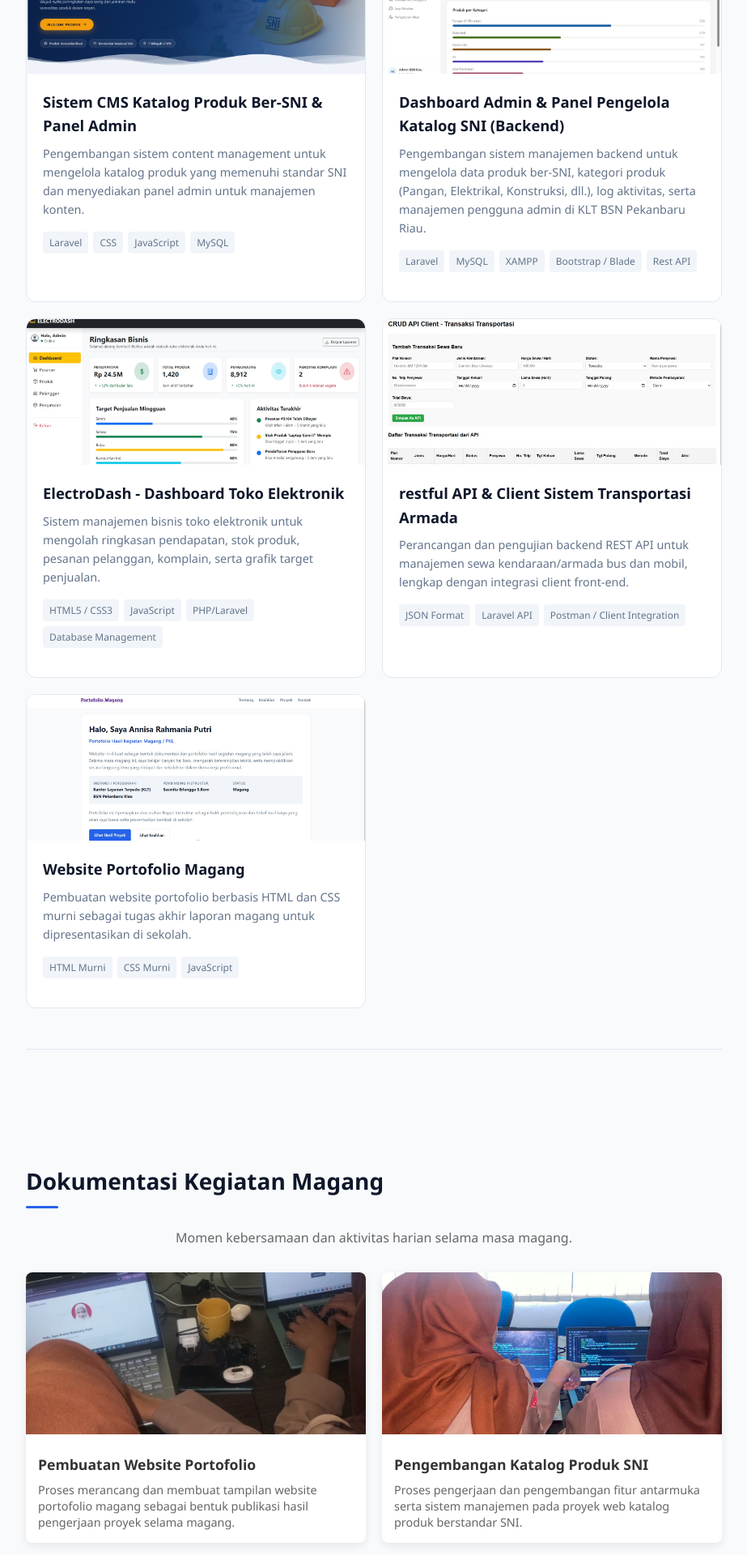
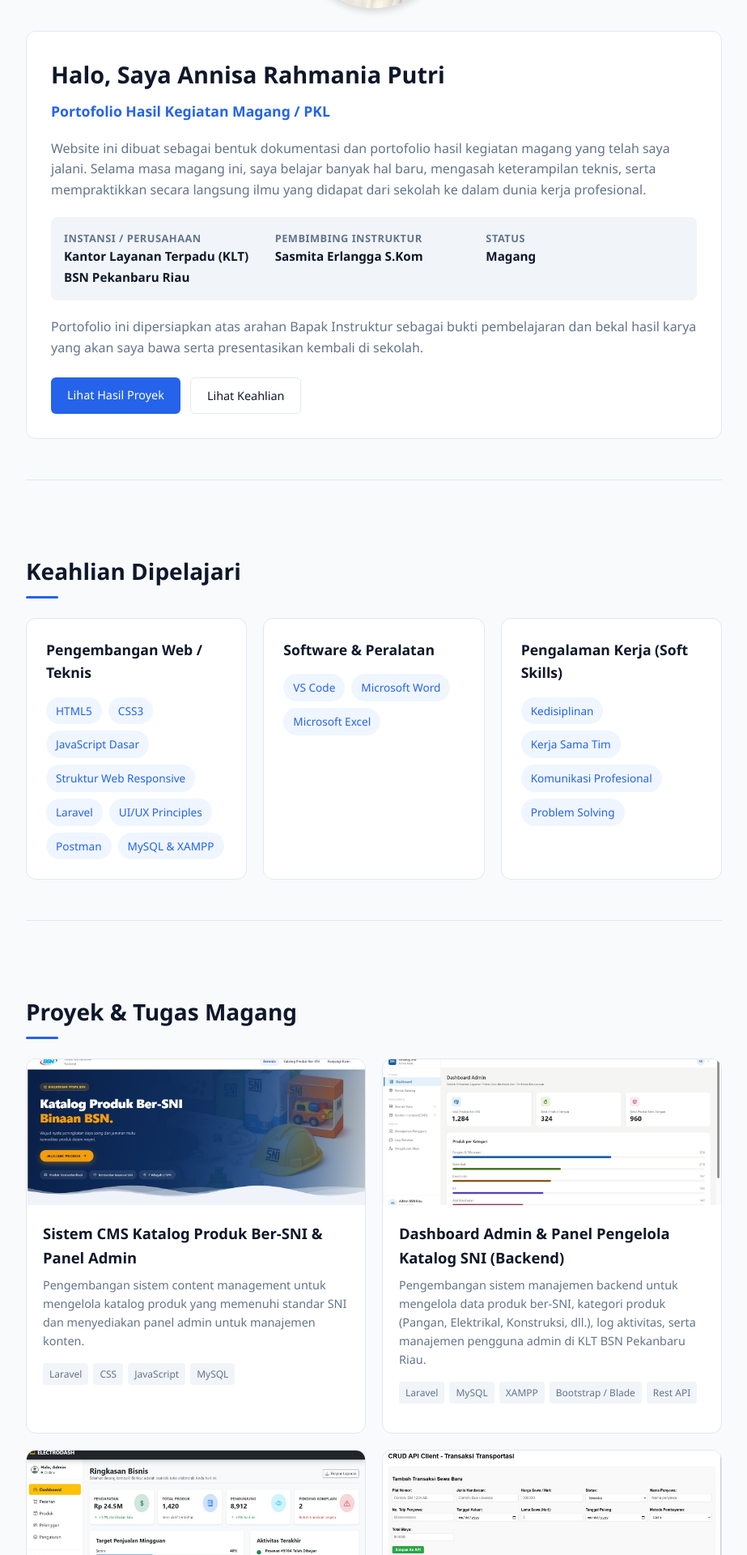
Before and after one commit to yunisaputri/Portofolio-Annisa, a Vue app: page /project in a window 1280 px wide. Shown: the part 260-2180 px from the top of the page at 81% size, without its empty margins (178-1101 px from the left). Built offline with nearby package versions, Linux system fonts and the light colour scheme.

Commit message:
upload pertama kali

```diff
--- a/public/assets/css/style.css
+++ b/public/assets/css/style.css
@@ -396,8 +396,9 @@
   border-radius: 50%;
   box-shadow: 0 4px 10px rgba(0, 0, 0, 0.15);
 }
+/* Container Utama Dokumentasi */
 .documentation-section {
-  margin-top: 50px;
+  padding: 40px 0;
 }
 
 .section-subtitle {
@@ -406,43 +407,58 @@
   margin-bottom: 30px;
 }
 
+/* Grid Tampilan Berdampingan (Responsive 2-3 Kolom) */
 .documentation-grid {
   display: grid;
-  grid-template-columns: repeat(auto-fit, minmax(280px, 1fr));
-  gap: 20px;
+  grid-template-columns: repeat(auto-fit, minmax(320px, 1fr));
+  gap: 25px;
 }
 
+/* Kartu Dokumentasi */
 .doc-card {
   background: #ffffff;
-  border-radius: 8px;
+  border-radius: 12px;
   overflow: hidden;
-  box-shadow: 0 4px 12px rgba(0, 0, 0, 0.08);
-  transition: transform 0.3s ease;
+  box-shadow: 0 4px 15px rgba(0, 0, 0, 0.05);
+  border: 1px solid #eef2f5;
+  display: flex;
+  flex-direction: column;
 }
 
-.doc-card:hover {
-  transform: translateY(-5px);
+/* Pembatas Ukuran Foto agar Tidak Membesar/Meluap */
+.doc-img {
+  width: 100%;
+  height: 220px; /* Atur tinggi foto agar seragam dengan kartu proyek */
+  overflow: hidden;
+  background-color: #f8f9fa;
 }
 
 .doc-img img {
   width: 100%;
-  height: 200px;
-  object-fit: cover;
+  height: 100%;
+  object-fit: cover; /* Menjaga foto tetap proporsional tanpa terdistorsi */
+  display: block;
 }
 
+/* Bagian Teks di Dalam Kartu */
 .doc-body {
-  padding: 15px;
+  padding: 20px;
+  display: flex;
+  flex-direction: column;
+  justify-content: space-between;
+  flex-grow: 1;
 }
 
 .doc-body h4 {
-  margin: 0 0 8px 0;
-  font-size: 1.1rem;
-  color: #333;
+  font-size: 1.15rem;
+  color: #2c3e50;
+  margin-bottom: 10px;
+  font-weight: 600;
 }
 
 .doc-body p {
+  font-size: 0.92rem;
+  color: #6c757d;
+  line-height: 1.5;
   margin: 0;
-  font-size: 0.9rem;
-  color: #666;
-  line-height: 1.4;
 }
--- a/src/view/projectView.vue
+++ b/src/view/projectView.vue
@@ -1,10 +1,92 @@
 <template>
   <div>
+    <!-- SECTION TENTANG -->
+    <section id="tentang">
+      <div class="profile-image-container">
+        <img src="/gambar/6.jpeg" alt="Foto Profil Annisa Rahmania Putri" class="profile-img">
+      </div>
+
+      <div class="tentang-content">
+        <h1>Halo, Saya Annisa Rahmania Putri</h1>
+        <h2>Portofolio Hasil Kegiatan Magang / PKL</h2>
+
+        <p>
+          Website ini dibuat sebagai bentuk dokumentasi dan portofolio hasil kegiatan magang yang telah saya jalani. Selama masa magang ini, saya belajar banyak hal baru, mengasah keterampilan teknis, serta mempraktikkan secara langsung ilmu yang didapat dari sekolah ke dalam dunia kerja profesional.
+        </p>
+
+        <div class="internship-info">
+          <div class="info-item">
+            <span>Instansi / Perusahaan</span>
+            <strong>Kantor Layanan Terpadu (KLT) BSN Pekanbaru Riau</strong>
+          </div>
+          <div class="info-item">
+            <span>Pembimbing Instruktur</span>
+            <strong>Sasmita Erlangga S.Kom</strong>
+          </div>
+          <div class="info-item">
+            <span>Status</span>
+            <strong>Magang</strong>
+          </div>
+        </div>
+
+        <p>
+          Portofolio ini dipersiapkan atas arahan Bapak Instruktur sebagai bukti pembelajaran dan bekal hasil karya yang akan saya bawa serta presentasikan kembali di sekolah.
+        </p>
+
+        <div class="cta-buttons">
+          <router-link to="/project" class="btn btn-primary">Lihat Hasil Proyek</router-link>
+          <router-link to="/keahlian" class="btn btn-outline">Lihat Keahlian</router-link>
+        </div>
+      </div>
+    </section>
+
+    <!-- SECTION KEAHLIAN -->
+    <section id="keahlian">
+      <h2 class="section-title">Keahlian Dipelajari</h2>
+      <div class="skills-grid">
+
+        <div class="skill-card">
+          <h3>Pengembangan Web / Teknis</h3>
+          <div class="skill-tags">
+            <span class="tag">HTML5</span>
+            <span class="tag">CSS3</span>
+            <span class="tag">JavaScript Dasar</span>
+            <span class="tag">Struktur Web Responsive</span>
+            <span class="tag">Laravel</span>
+            <span class="tag">UI/UX Principles</span>
+            <span class="tag">Postman</span>
+            <span class="tag">MySQL & XAMPP</span>
+          </div>
+        </div>
+
+        <div class="skill-card">
+          <h3>Software & Peralatan</h3>
+          <div class="skill-tags">
+            <span class="tag">VS Code</span>
+            <span class="tag">Microsoft Word</span>
+            <span class="tag">Microsoft Excel</span>
+          </div>
+        </div>
+
+        <div class="skill-card">
+          <h3>Pengalaman Kerja (Soft Skills)</h3>
+          <div class="skill-tags">
+            <span class="tag">Kedisiplinan</span>
+            <span class="tag">Kerja Sama Tim</span>
+            <span class="tag">Komunikasi Profesional</span>
+            <span class="tag">Problem Solving</span>
+          </div>
+        </div>
+
+      </div>
+    </section>
+
+    <!-- SECTION PROYEK & TUGAS MAGANG -->
     <section id="proyek">
       <h2 class="section-title">Proyek & Tugas Magang</h2>
       <div class="projects-grid">
 
-        <!-- PROYEK 1: CMS KATALOG PRODUK BER-SNI & PANEL ADMIN -->
+        <!-- PROYEK 1 -->
         <div class="project-card">
           <div class="project-img">
             <img src="/gambar/Gambar2.jpeg" alt="Sistem CMS Katalog Produk Ber-SNI">
@@ -23,7 +105,7 @@
           </div>
         </div>
 
-        <!-- PROYEK 2: DASHBOARD ADMIN & PANEL PENGELOLA KATALOG SNI (BACKEND) -->
+        <!-- PROYEK 2 -->
         <div class="project-card">
           <div class="project-img">
             <img src="/gambar/3.jpeg" alt="Dashboard Admin Katalog SNI (Backend)">
@@ -43,7 +125,7 @@
           </div>
         </div>
 
-        <!-- PROYEK 3: ELECTRODASH ADMIN -->
+        <!-- PROYEK 3 -->
         <div class="project-card">
           <div class="project-img">
             <img src="/gambar/4.jpeg" alt="ElectroDash Admin Dashboard">
@@ -62,7 +144,7 @@
           </div>
         </div>
 
-        <!-- PROYEK 4: REST API ARMADA TRANSPORTASI -->
+        <!-- PROYEK 4 -->
         <div class="project-card">
           <div class="project-img">
             <img src="/gambar/7.jpeg" alt="API Transportasi Armada">
@@ -80,7 +162,7 @@
           </div>
         </div>
 
-        <!-- PROYEK 5: WEBSITE PORTOFOLIO MAGANG -->
+        <!-- PROYEK 5 -->
         <div class="project-card">
           <div class="project-img">
             <img src="/gambar/5.jpeg" alt="Website Portofolio Magang">
@@ -101,7 +183,7 @@
       </div>
     </section>
 
-    <!-- SECTION BARU: DOKUMENTASI KEGIATAN MAGANG -->
+    <!-- SECTION DOKUMENTASI KEGIATAN MAGANG -->
     <section id="dokumentasi" class="documentation-section">
       <h2 class="section-title">Dokumentasi Kegiatan Magang</h2>
       <p class="section-subtitle">Momen kebersamaan dan aktivitas harian selama masa magang.</p>
@@ -170,7 +252,7 @@
           </div>
           <div class="doc-body">
             <h4>Diskusi & Pembahasan Materi</h4>
-            <p>Sesi belajar kelompok dan diskusi interaktif antar sesama rekan magang.</p>
+            <p>Sesi belajar kelompok dan diskusi interaktif antar sesama rekan magang untuk membedah alur logika program dan mengatasi error.</p>
           </div>
         </div>
 
```
